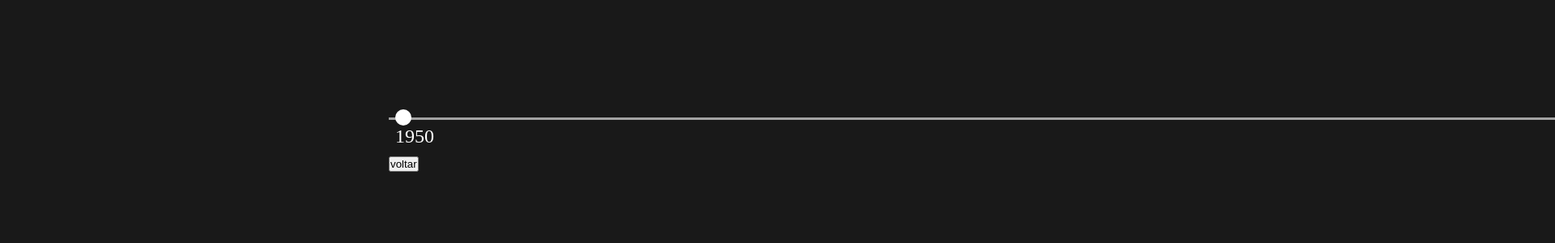
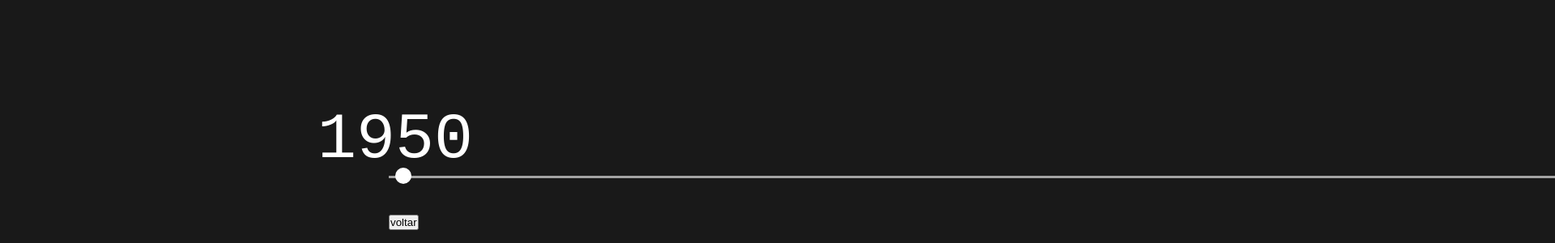
Before and after one commit to leolace/computers-vulnerabilities, a SvelteKit app: page / in a window 1280 px wide. Shown: the part 500-800 px from the top of the page at 81% size, 1920 px wide, since content can reach past the window. Built offline with nearby package versions, Linux system fonts and the light colour scheme.

Commit message:
add sections and fix bugs

```diff
--- a/src/routes/+page.svelte
+++ b/src/routes/+page.svelte
@@ -6,18 +6,23 @@
 	let startYear = 1950;
 	const SCROLL_AMOUNT = 20;
 	const SCROLL_OFFSET = 600;
+	const MAX_SCROLL = 500;
+	let slot_size = 2000;
+
+	const contents = [{ title: 'Titulo 1' }, { title: 'Titulo 2' }, { title: 'teste' }];
 
 	onMount(() => {
 		window.scrollTo(0, 0);
+		console.log(document.body.scrollWidth);
+		// slot_size = document.body.scrollWidth / 5;
 		const scroll = (e: WheelEvent) => {
 			if (e.deltaY < 0) {
 				if (scrollX - SCROLL_AMOUNT < 0) return;
 				scrollX -= SCROLL_AMOUNT;
 				window.scrollTo({ left: scrollX, top: 0, behavior: 'smooth' });
 			} else {
-				if (scrollX >= document.body.scrollWidth - 510) return;
+				if (scrollX >= document.body.scrollWidth - MAX_SCROLL) return;
 				scrollX += SCROLL_AMOUNT;
-				console.log(document.body.scrollWidth);
 				if (scrollX < SCROLL_OFFSET) return;
 				window.scrollTo({ left: scrollX, top: 0, behavior: 'smooth' });
 			}
@@ -30,24 +35,30 @@
 	});
 
 	const resetTimeline = () => {
+	  const DECREMENT_RATE = 50;
+
 		let id = setInterval(() => {
-			scrollX -= 10;
-			if (scrollX <= 0) clearInterval(id);
+			if (scrollX <= DECREMENT_RATE) return clearInterval(id);
+			scrollX -= DECREMENT_RATE;
 		}, 1);
 		window.scrollTo({ left: 0, top: 0, behavior: 'smooth' });
 	};
 </script>
 
 <main>
-	<div class="content">
-		<h1>titulo da pagina!</h1>
+	<div class="container">
+		{#each contents as content}
+			<div class="content" style={`max-width: ${slot_size}px`}>
+				<h1>{content.title}</h1>
+			</div>
+		{/each}
 	</div>
 
 	<div class="timeline-container">
 		<div class="timeline">
 			<div class="marker-container" style={`left: ${scrollX}px`}>
 				<span class="marker"></span>
-				<span class="text">{Math.trunc(startYear + scrollX / 500)}</span>
+				<span class="text">{Math.trunc(startYear + scrollX / slot_size)}</span>
 			</div>
 		</div>
 		<div class="reset" style={`left: ${scrollX}px`}>
@@ -63,8 +74,8 @@
 
 	main {
 		position: relative;
-		height: 90dvh;
-		width: 300rem;
+		height: 100dvh;
+		width: 400rem;
 		overflow-x: hidden;
 		overflow-y: hidden;
 	}
@@ -74,6 +85,10 @@
 		left: 30rem;
 		bottom: 10%;
 		width: 100%;
+
+		@media (max-width: 900px) {
+			left: 5rem;
+		}
 	}
 
 	.reset {
@@ -100,8 +115,10 @@
 	.text {
 		position: absolute;
 		color: #fff;
-		font-size: 1.5rem;
-		text-align: center;
+		font-size: 5rem;
+		top: -5rem;
+		font-family: monospace;
+		transform: translateX(-50%);
 	}
 
 	.marker {
@@ -111,4 +128,18 @@
 		background-color: #fff;
 		border-radius: 50%;
 	}
+
+	.container {
+		padding: 1rem;
+		display: flex;
+		height: 100%;
+	}
+
+	.content {
+		flex: 1;
+		height: 100%;
+		transform: translateX(30rem);
+		max-width: 50rem;
+		border-right: 1px solid red;
+	}
 </style>
```
